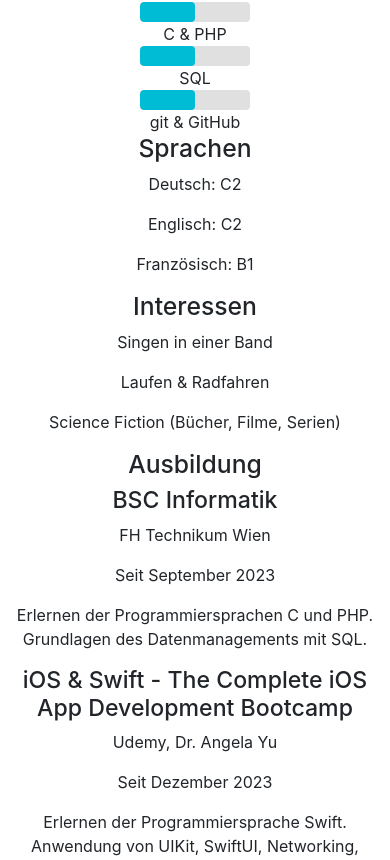
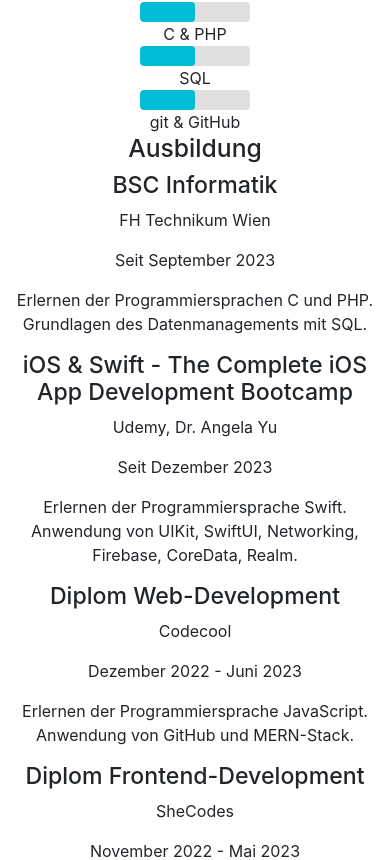
Before and after one commit to JuliaPabst/My-Website, a React (Create React App) app in the folder my-app/: page / in a window 390 px wide. Shown: the part 792-1652 px from the top of the page. Built offline with nearby package versions, Linux system fonts and the light colour scheme.

Commit message:
adapt bootstrap grid system so that languages and interests are shown to the left side when the screen is lg or larger and are shown below the rest of the info when the screen is md or smaller

```diff
--- a/my-app/src/Components/About.js
+++ b/my-app/src/Components/About.js
@@ -68,13 +68,13 @@
                 <div>git & GitHub</div>
               </div>
             </div>
-            <div>
+            <div className="d-none d-lg-block d-xl-block">
               <h2>Sprachen</h2>
               <p>Deutsch: C2</p>
               <p>Englisch: C2</p>
               <p>Französisch: B1</p>
             </div>
-            <div>
+            <div className="d-none d-lg-block d-xl-block">
               <h2>Interessen</h2>
               <p>Singen in einer Band</p>
               <p>Laufen & Radfahren</p>
@@ -179,6 +179,18 @@
                 </div>
               </div>
             </div>
+            <div className="d-block d-lg-none">
+              <h2>Sprachen</h2>
+              <p>Deutsch: C2</p>
+              <p>Englisch: C2</p>
+              <p>Französisch: B1</p>
+            </div>
+            <div className="d-block d-lg-none">
+              <h2>Interessen</h2>
+              <p>Singen in einer Band</p>
+              <p>Laufen & Radfahren</p>
+              <p>Science Fiction (Bücher, Filme, Serien)</p>
+            </div>
           </Col>
         </Row>
       </section>
```
